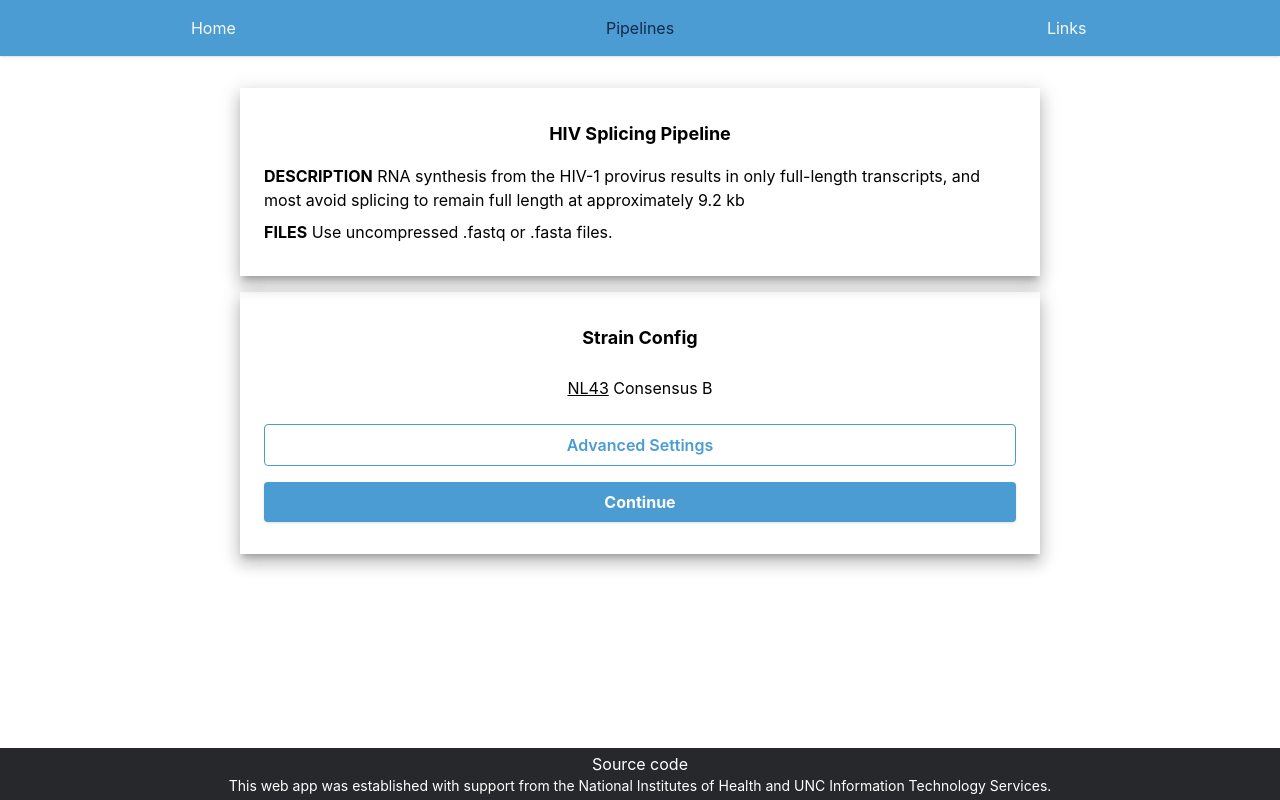
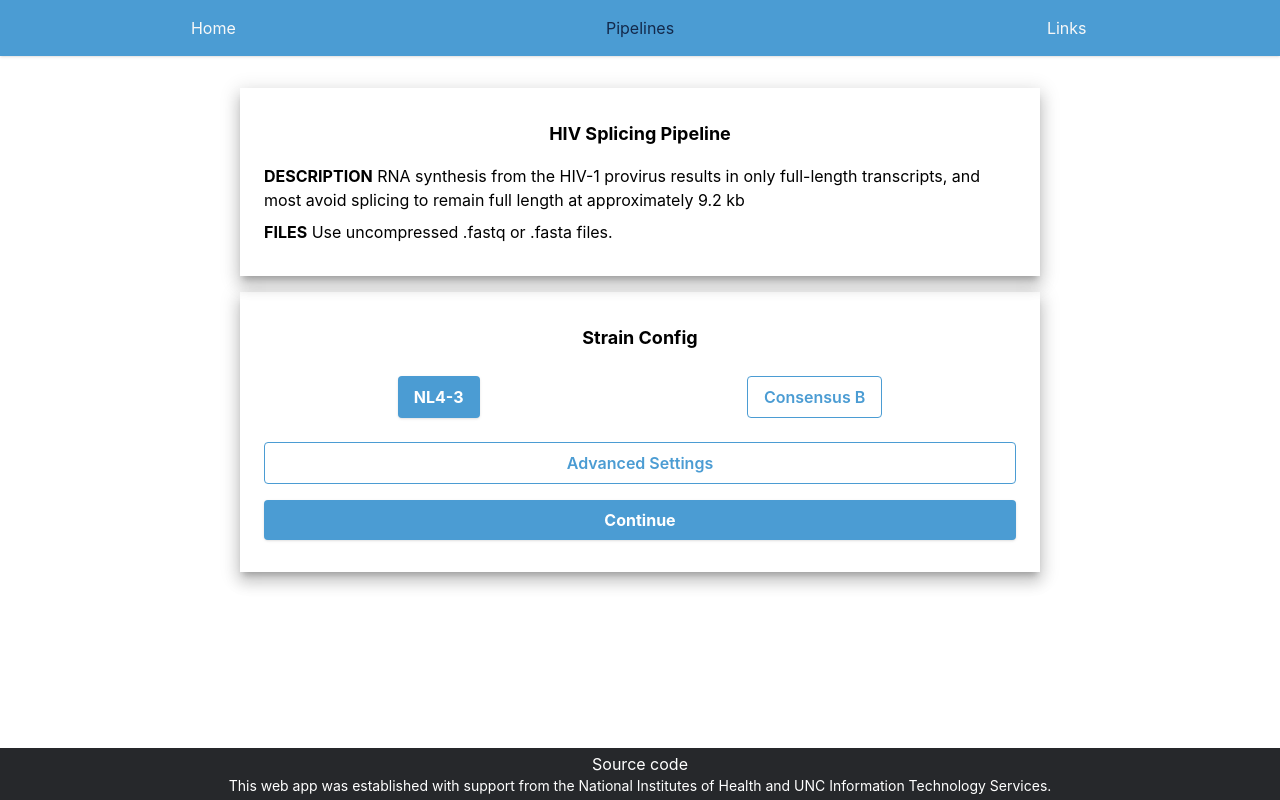
Before and after one commit to clarkmu/primer-id, a Next.js app: page /splicing in a window 1280 px wide. Built offline with nearby package versions, Linux system fonts and the light colour scheme.

Commit message:
splice.strain

```diff
--- a/src/components/splicing/Page.tsx
+++ b/src/components/splicing/Page.tsx
@@ -21,6 +21,7 @@ export default function Page() {
   const { sharedSubmissionData, setSharedSubmissionData } =
     useSharedSubmissionData();
   const [spliceConfig, setSpliceConfig] = useState<splice | {}>({
+    strain: "NL43",
     distance: "2",
     sequence: "",
   });
--- a/src/components/splicing/SpliceConfig.tsx
+++ b/src/components/splicing/SpliceConfig.tsx
@@ -3,6 +3,11 @@ import Input from "../form/Input";
 import { Dispatch, SetStateAction, useState } from "react";
 import MyCollapse from "../form/MyCollapse";
 import Button from "../form/Button";
+
+const strains = [
+  { value: "NL43", label: "NL4-3" },
+  { value: "B", label: "Consensus B" },
+];
 
 export default function SpliceConfig({
   spliceConfig,
@@ -16,8 +21,15 @@ export default function SpliceConfig({
   return (
     <div className="flex flex-col gap-6">
       <div className="text-lg font-bold self-center">Strain Config</div>
-      <div className="text-center">
-        <span className=" underline">NL43</span> Consensus B
+      <div className="flex space-around justify-around">
+        {strains.map(({ label, value }) => (
+          <Button
+            variant={spliceConfig.strain === value ? "primary" : "outlined"}
+            onClick={() => setSpliceConfig({ ...spliceConfig, strain: value })}
+          >
+            {label}
+          </Button>
+        ))}
       </div>
 
       <Button
@@ -35,6 +47,7 @@ export default function SpliceConfig({
           }
           placeholder="Distance"
           type="number"
+          min={0}
         />
         <Input
           label="HIV Sequence (optional)"
```
Also changed, not shown: 1 other file (tests, documents, lock files or other folders).
